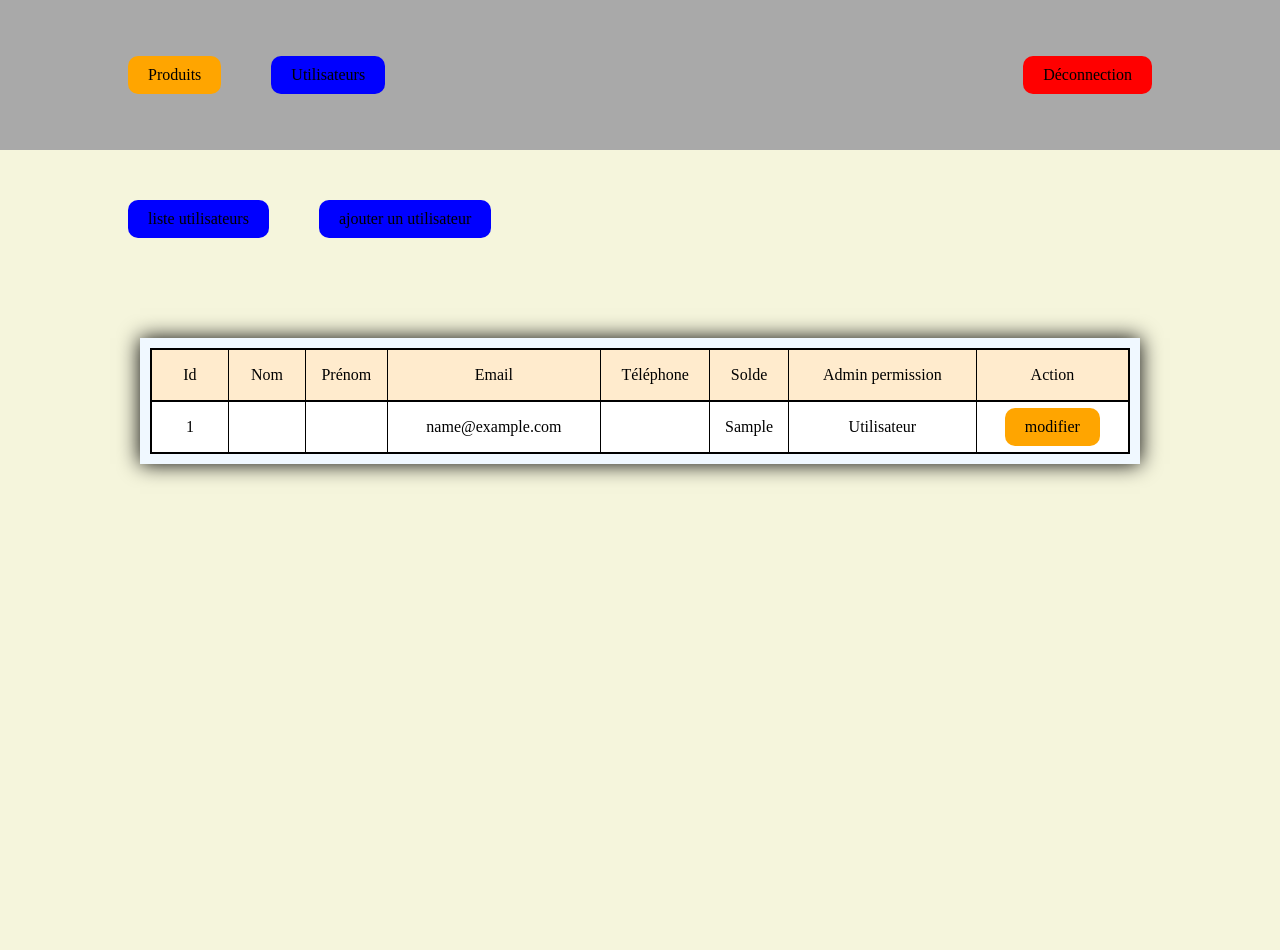
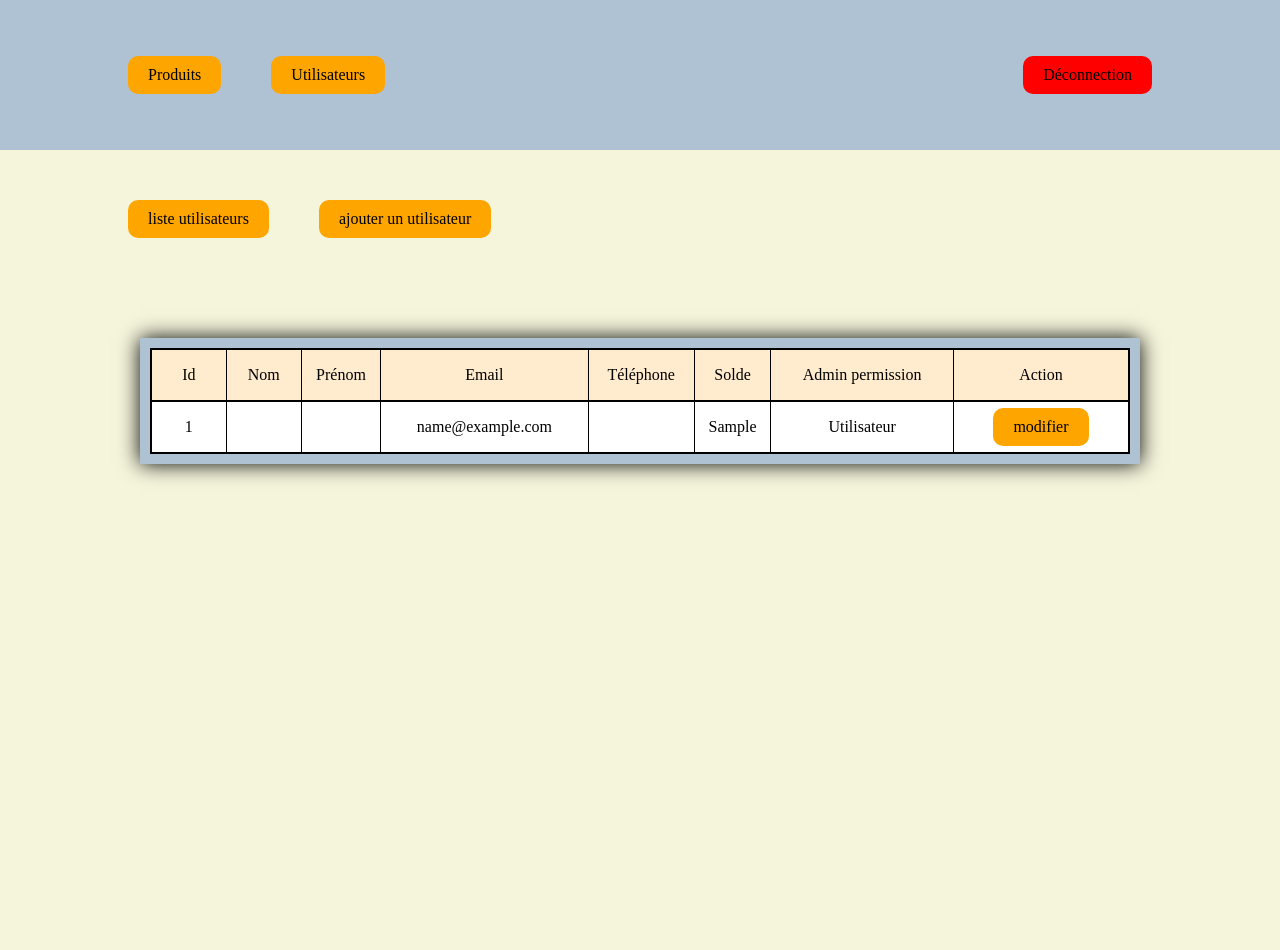
Before and after one commit to g-broche/intrasnacks, a PHP site: page /users/index in a window 1280 px wide. Run offline with PHP 8.4, Linux system fonts and the light colour scheme; the visitor is signed in with stand-in values (Sample User, id 1); tables that the repository leaves empty or names only in its code hold one stand-in row (values such as "Sample post").

Commit message:
hotfix of resupply controller and change of color for the views

```diff
--- a/public/style/style.css
+++ b/public/style/style.css
@@ -128,7 +128,7 @@ iframe {
   position: relative;
   width: 100%;
   height: 150px;
-  background-color: darkgrey;
+  background-color: rgb(174, 194, 211);
 }
 .page-header__nav {
   width: 100%;
@@ -167,7 +167,7 @@ iframe {
   max-width: 1000px;
   max-height: fit-content;
   padding: 10px;
-  background-color: aliceblue;
+  background-color: rgb(174, 194, 211);
   display: flex;
   flex-direction: column;
   justify-content: center;
@@ -239,6 +239,7 @@ iframe {
   justify-content: center;
   align-items: center;
   gap: 25px;
+  padding: 0 10px;
 }
 .table-products tbody td:last-child a:first-child {
   margin-right: auto;
@@ -424,6 +425,7 @@ iframe {
   justify-content: center;
   align-items: center;
   gap: 25px;
+  padding: 0 10px;
 }
 .table-users tbody td:last-child a:first-child {
   margin-right: auto;
@@ -580,11 +582,8 @@ button,
   background-color: orange;
 }
 
+.BTN-edit,
 .BTN-users {
-  background-color: blue;
-}
-
-.BTN-edit {
   background-color: orange;
 }
 
--- a/src/controllers/UserController.php
+++ b/src/controllers/UserController.php
@@ -81,6 +81,7 @@ class UserController extends BaseController
             $loggingUser->setLoggingUserInfos($email);
             if ($this->isUserAdmin($loggingUser)) {
                 $_SESSION['username'] = $loggingUser->getInfos()['first_name'];
+                $_SESSION['id'] = $loggingUser->getInfos()['id'];
                 echo "<script>window.location.href='/login'</script>";
             } else {
                 $_SESSION['message'] = "vous n'avez pas les droits";
--- a/src/scss/abstract/_variables.scss
+++ b/src/scss/abstract/_variables.scss
@@ -1,8 +1,8 @@
 $header-height: 150px;
 
-$color-background-banner: darkgrey;
+$color-background-banner: rgb(174, 194, 211);
 $color-background-main: beige;
-$color-background-section: lightgrey;
+$color-background-section: rgb(174, 194, 211);
 
 $color-content-header: blanchedalmond;
 $color-content-primary: aliceblue;
--- a/src/scss/components/elements/_buttons.scss
+++ b/src/scss/components/elements/_buttons.scss
@@ -12,11 +12,8 @@ button,
     background-color: $color-background-buttonProducts;
 }
 
+.BTN-edit,
 .BTN-users {
-    background-color: $color-background-buttonUsers;
-}
-
-.BTN-edit {
     background-color: orange;
 }
 
--- a/src/scss/components/main/_page-main.scss
+++ b/src/scss/components/main/_page-main.scss
@@ -27,7 +27,7 @@
         max-width: 1000px;
         max-height: fit-content;
         padding: 10px;
-        background-color: $color-content-primary;
+        background-color: $color-background-section;
         display: flex;
         flex-direction: column;
         justify-content: center;
--- a/src/scss/components/main/_table-products.scss
+++ b/src/scss/components/main/_table-products.scss
@@ -32,6 +32,7 @@
             justify-content: center;
             align-items: center;
             gap: $gap-small;
+            padding: 0 10px;
 
             a:first-child {
                 margin-right: auto;
--- a/src/scss/components/main/_table-users.scss
+++ b/src/scss/components/main/_table-users.scss
@@ -28,6 +28,7 @@
             justify-content: center;
             align-items: center;
             gap: $gap-small;
+            padding: 0 10px;
 
             a:first-child {
                 margin-right: auto;
```
Also changed, not shown: src/controllers/LoginController.php (deleted, +0 -18 lines), src/controllers/ResupplyController.php (+8 -3 lines), 1 other file.
